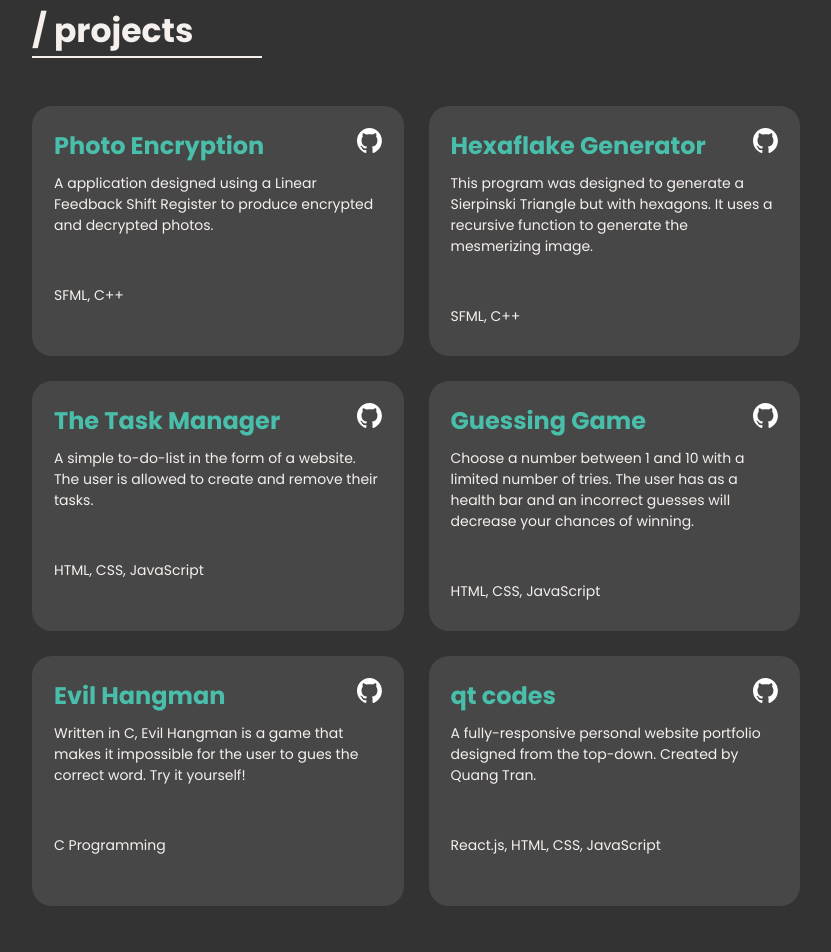
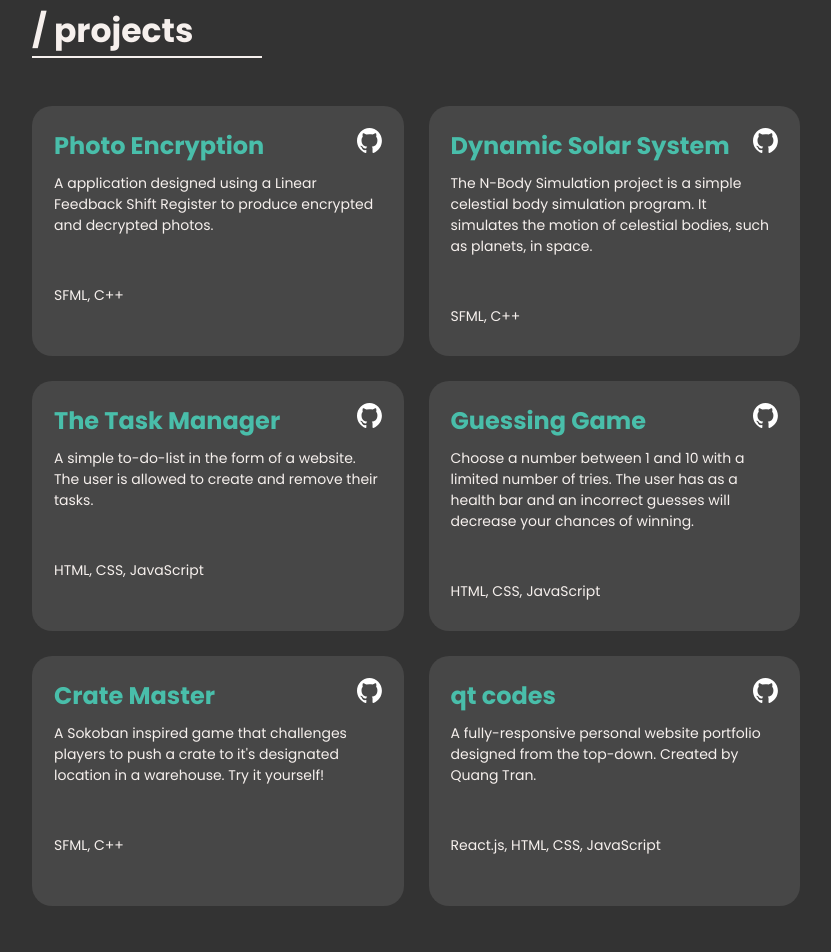
Before and after one commit to quangt23/qt-codes-portfolio, a React (Create React App) app: page / in a window 1280 px wide. Shown: the part 2220-3172 px from the top of the page, without its empty margins (160-991 px from the left). Built offline with nearby package versions, Linux system fonts and the light colour scheme.

Commit message:
Update projects.js

```diff
--- a/src/components/Projects/projects.js
+++ b/src/components/Projects/projects.js
@@ -18,12 +18,12 @@ const Projects = () => {
           </div>
         </div>
         <div class="project">
-          <div class="title">Hexaflake Generator</div>
-          <div class="description">This program was designed to generate a Sierpinski Triangle but with hexagons. It uses
-          a recursive function to generate the mesmerizing image.</div>
+          <div class="title">Dynamic Solar System </div>
+          <div class="description">The N-Body Simulation project is a simple celestial body simulation program.
+          It simulates the motion of celestial bodies, such as planets, in space.</div>
           <div class="technologies">SFML, C++</div>
           <div class="github-button">
-              <a href="https://github.com/yourrepositorylink">
+              <a href="https://github.com/quangt23/Solar-System-Simulation">
               <img src={github}/>
               </a>
           </div>
@@ -50,11 +50,11 @@ const Projects = () => {
           </div>
         </div>
         <div class="project">
-          <div class="title">Evil Hangman</div>
-          <div class="description">Written in C, Evil Hangman is a game that makes it impossible for the user to gues the correct word. Try it yourself!  </div>
-          <div class="technologies">C Programming</div>
+          <div class="title">Crate Master</div>
+          <div class="description">A Sokoban inspired game that challenges players to push a crate to it's designated location in a warehouse. Try it yourself! </div>
+          <div class="technologies">SFML, C++</div>
           <div class="github-button">
-              <a href="https://github.com/yourrepositorylink">
+              <a href="https://github.com/quangt23/Crate-Master">
               <img src={github}/>
               </a>
           </div>
@@ -64,7 +64,7 @@ const Projects = () => {
           <div class="description">A fully-responsive personal website portfolio designed from the top-down. Created by Quang Tran. </div>
           <div class="technologies">React.js, HTML, CSS, JavaScript</div>
           <div class="github-button">
-              <a href="https://github.com/yourrepositorylink">
+              <a href="https://github.com/quangt23/qt-codes-portfolio">
               <img src={github}/>
               </a>
           </div>
```
